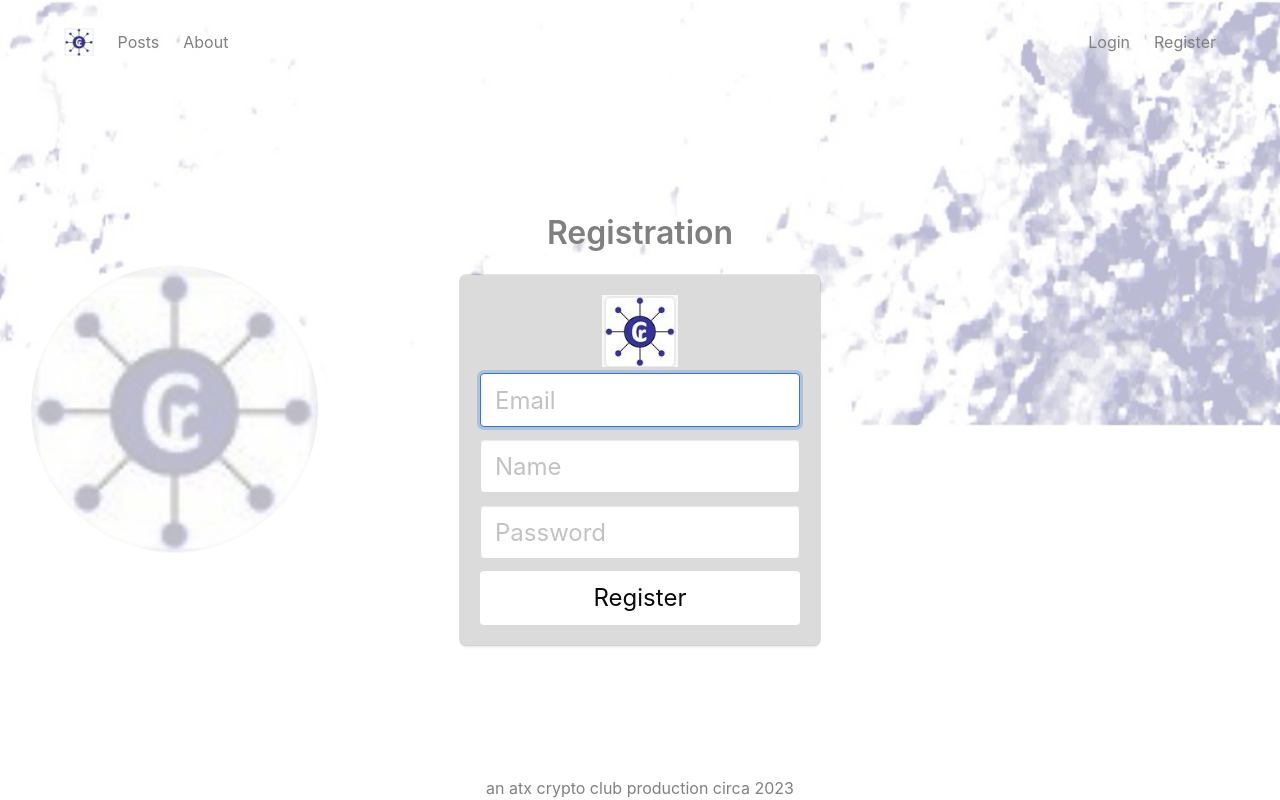
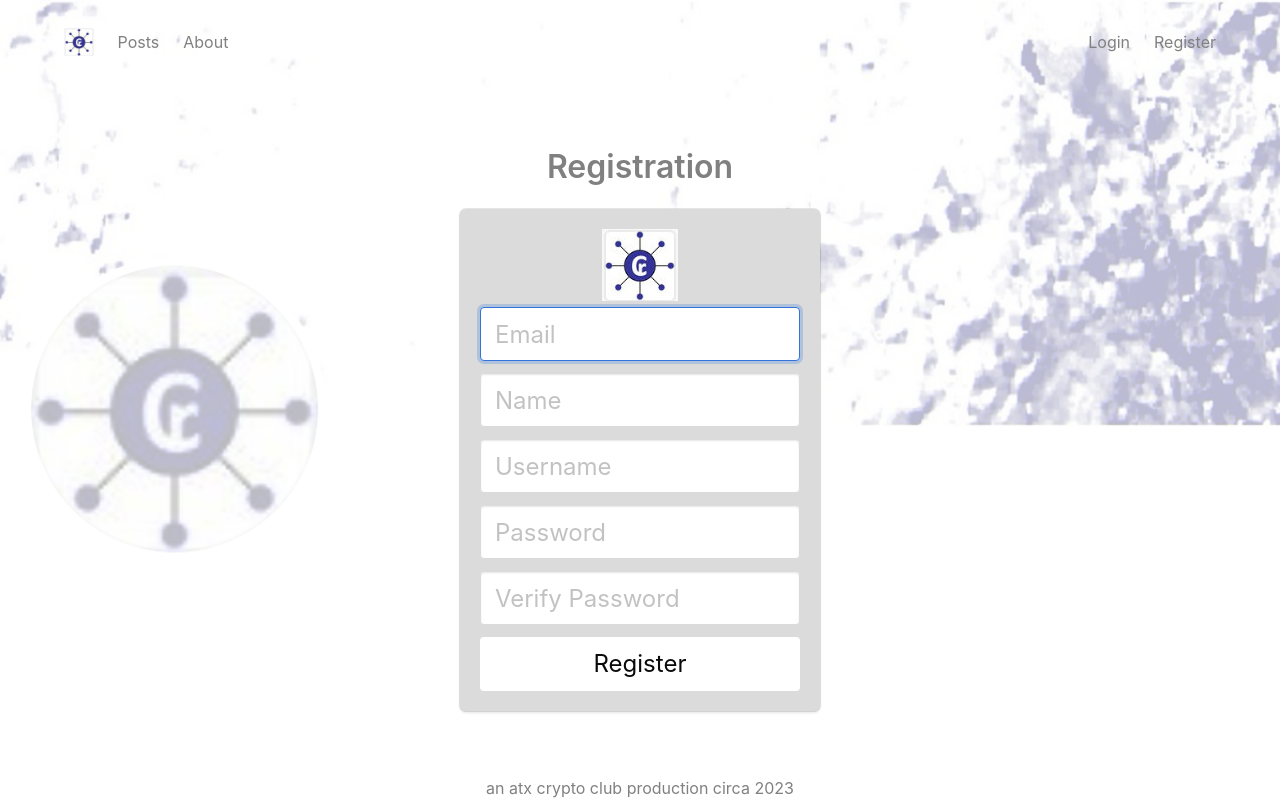
Before and after one commit to atx-crypto-club/txwtf, a Flask app: page /register in a window 1280 px wide. Run offline with Flask 3, Linux system fonts and the light colour scheme; some libraries are stand-ins or nearby versions.

Commit message:
adding usernames and using that for user profile pages and hiding user emails if not admin

```diff
--- a/txwtf/webapp/auth.py
+++ b/txwtf/webapp/auth.py
@@ -21,11 +21,11 @@ def login():
 @auth.route('/login', methods=['POST'])
 def login_post():
     # login code goes here
-    email = request.form.get('email')
+    username = request.form.get('username')
     password = request.form.get('password')
     remember = True if request.form.get('remember') else False
 
-    user = User.query.filter_by(email=email).first()
+    user = User.query.filter_by(username=username).first()
 
     # check if the user actually exists
     # take the user-supplied password, hash it, and compare it
@@ -43,7 +43,7 @@ def login_post():
         event_code=31337,  # default for now
         event_time=now,
         event_desc="user {} [{}] logged in".format(
-            user.email, user.id),
+            user.username, user.id),
         referrer=request.referrer,
         user_agent=str(request.user_agent),
         remote_addr=request.remote_addr,
@@ -61,7 +61,7 @@ def login_post():
         endpoint=request.endpoint)
     db.session.add(new_change)
     db.session.commit()
-    return redirect(url_for('main.user_view', email=user.email))
+    return redirect(url_for('main.user_view', username=user.username))
 
 
 @auth.route('/register')
@@ -74,7 +74,13 @@ def register_post():
     # code to validate and add user to database goes here
     email = request.form.get('email')
     name = request.form.get('name')
+    username = request.form.get('username')
     password = request.form.get('password')
+    verify_password = request.form.get('verify_password')
+
+    if password != verify_password:
+        flash('Password mismatch!')
+        return redirect(url_for('auth.register'))
 
     # if this returns a user, then the email already exists in database
     user = User.query.filter_by(email=email).first()
@@ -83,6 +89,13 @@ def register_post():
     # user can try again
     if user:
         flash('Email address already exists')
+        return redirect(url_for('auth.register'))
+
+    # if this returns a user, then the username already exists in database
+    user = User.query.filter_by(username=username).first()
+
+    if user:
+        flash('Username already exists')
         return redirect(url_for('auth.register'))
 
     # create a new user with the form data. Hash the password so the
@@ -103,7 +116,8 @@ def register_post():
         last_login=None,
         last_login_addr=None,
         view_count=0,
-        post_view_count=0)
+        post_view_count=0,
+        username=username)
 
     # add the new user to the database
     db.session.add(new_user)
@@ -114,7 +128,7 @@ def register_post():
         change_code=31337,  # default for now
         change_time=now,
         change_desc="creating new user {} [{}]".format(
-            new_user.email, new_user.id),
+            new_user.username, new_user.id),
         referrer=request.referrer,
         user_agent=str(request.user_agent),
         remote_addr=request.remote_addr,
@@ -124,7 +138,7 @@ def register_post():
         event_code=31337,  # default for now
         event_time=now,
         event_desc="creating new user {} [{}]".format(
-            new_user.email, new_user.id),
+            new_user.username, new_user.id),
         referrer=request.referrer,
         user_agent=str(request.user_agent),
         remote_addr=request.remote_addr,
@@ -143,7 +157,7 @@ def logout():
         event_code=31337,  # default for now
         event_time=datetime.now(),
         event_desc="user {} [{}] logging out".format(
-            current_user.email, current_user.id),
+            current_user.username, current_user.id),
         referrer=request.referrer,
         user_agent=str(request.user_agent),
         remote_addr=request.remote_addr,
--- a/txwtf/webapp/main.py
+++ b/txwtf/webapp/main.py
@@ -49,11 +49,8 @@ def generate_render_post_data(dbposts):
         post.user_id = user.id
         post.avatar_url = user.avatar_url
         post.name = user.name
-        # hide email addresses of users if not logged in.
-        if not logged_in:
-            post.email = ""
-        else:
-            post.email = user.email
+        post.username = user.username
+        post.email = user.email
         post.post_time = dbpost.post_time
         post.post_content = dbpost.post_content
         post.id = dbpost.id
@@ -133,10 +130,10 @@ def increment_posts_view_count(posts):
         user.post_view_count += user_counts[user.id]
 
 
-@main.route('/u/<email>')
+@main.route('/u/<username>')
 @login_required
-def user_view(email):
-    user = db.session.query(User).filter(User.email == email).first()
+def user_view(username):
+    user = db.session.query(User).filter(User.username == username).first()
     if user is None:
         return render_template('error.html', error_msg='Unknown user!')
 
--- a/txwtf/webapp/models.py
+++ b/txwtf/webapp/models.py
@@ -23,6 +23,7 @@ class User(UserMixin, db.Model):
     last_login_addr = db.Column(db.String(256))
     view_count = db.Column(db.Integer)
     post_view_count = db.Column(db.Integer)
+    username = db.Column(db.String(100))  # should be unique!!! but sqlite doesn't like the constraint since it can't alter table
 
 
 class UserChange(db.Model):
--- a/txwtf/webapp/templates/base.html
+++ b/txwtf/webapp/templates/base.html
@@ -102,7 +102,7 @@
                             </a>
                             {% endif %}
                             {% if current_user.is_authenticated %}
-                            <a href="/u/{{ current_user.email }}">
+                            <a href="/u/{{ current_user.username }}">
                                 <figure class="image is-32x32 is-rounded">
                                     <img src="{{ current_user.avatar_url }}">
                                 </figure>
--- a/txwtf/webapp/templates/login.html
+++ b/txwtf/webapp/templates/login.html
@@ -18,7 +18,7 @@
         <form method="POST" action="/login">
             <div class="field">
                 <div class="control">
-                    <input class="input is-large has-background-white has-text-black" type="email" name="email" placeholder="Your Email" autofocus="">
+                    <input class="input is-large has-background-white has-text-black" type="username" name="username" placeholder="Your Username" autofocus="">
                 </div>
             </div>
 
--- a/txwtf/webapp/templates/post_fragment.html
+++ b/txwtf/webapp/templates/post_fragment.html
@@ -4,7 +4,7 @@
 <article class="media">
     <figure class="media-left" id="post_left_{{ post.id }}">
         {% if current_user.is_authenticated %}
-        <a href="/u/{{ post.email }}">
+        <a href="/u/{{ post.username }}">
         <figure class="image is-64x64">
             <img src="{{ post.avatar_url }}">
         </figure>
@@ -19,7 +19,7 @@
         <div class="content" id="post_content_{{ post.id }}">
             <a href="/p/{{ post.id }}">
                 <p>
-                    <strong>{{ post.name }}</strong> <small>{{ post.email }}</small>
+                    <strong>{{ post.name }}</strong> <small>{{ post.username }}</small>
                     <br>
                     {{ post.post_content|safe }}
                 </p>
--- a/txwtf/webapp/templates/register.html
+++ b/txwtf/webapp/templates/register.html
@@ -30,7 +30,19 @@
 
             <div class="field">
                 <div class="control">
+                    <input class="input is-large has-background-white has-text-black" type="text" name="username" placeholder="Username" autofocus="">
+                </div>
+            </div>
+
+            <div class="field">
+                <div class="control">
                     <input class="input is-large has-background-white has-text-black" type="password" name="password" placeholder="Password">
+                </div>
+            </div>
+
+            <div class="field">
+                <div class="control">
+                    <input class="input is-large has-background-white has-text-black" type="password" name="verify_password" placeholder="Verify Password">
                 </div>
             </div>
 
--- a/txwtf/webapp/templates/user_card_fragment.html
+++ b/txwtf/webapp/templates/user_card_fragment.html
@@ -13,7 +13,7 @@
             </div>
             <div class="media-content">
                 <p class="title is-4">{{ user.name }}</p>
-                <p class="subtitle is-6">{{ user.email }}
+                <p class="subtitle is-6">{{ user.username }}
                 <span class="is-7">
                     {% if user.email_verified %}
                     <span class="icon-text">
--- a/txwtf/webapp/templates/users.html
+++ b/txwtf/webapp/templates/users.html
@@ -45,9 +45,9 @@
 </div>
 
 {% if current_user.id == user.id %}
-{{ render_post_message("", "/u/{}".format(user.email))|safe }}
+{{ render_post_message("", "/u/{}".format(user.username))|safe }}
 {% else %}
-{{ render_post_message(user.email, "/u/{}".format(user.email))|safe }}
+{{ render_post_message(user.username, "/u/{}".format(user.username))|safe }}
 {% endif %}
 
 {% endblock %}
```
Also changed, not shown: migrations/versions/c15c0eeea338_adding_username.py (added, +32 -0 lines), txwtf/webapp/templates/userlist.html (+7 -1 lines), README.md.
